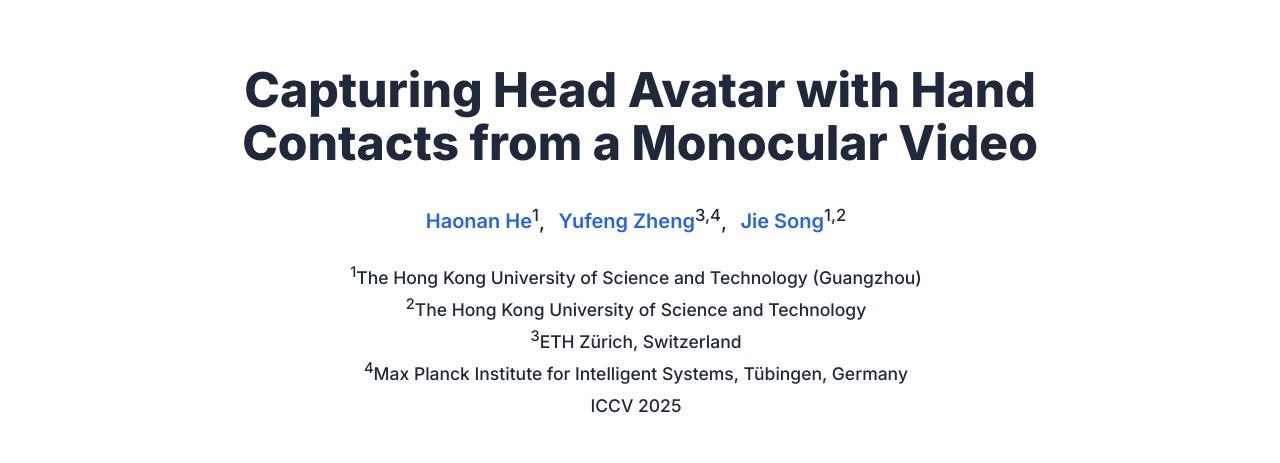
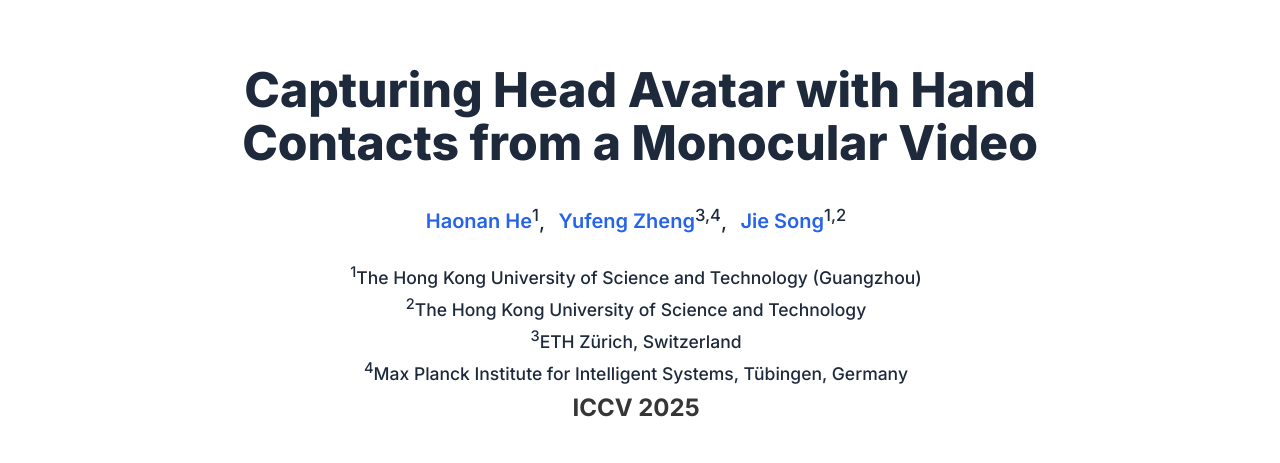
Before and after one commit to haonanhe/hand_head_avatar, a plain HTML site: page index.html in a window 1280 px wide. Shown: the top 463 px of the page. Drawn offline with nearby package versions, Linux system fonts and the light colour scheme; some icons are missing.

Commit message:
strong iccv2025

```diff
--- a/index.html
+++ b/index.html
@@ -200,7 +200,8 @@
                         <sup>2</sup>The Hong Kong University of Science and Technology<br>
                         <sup>3</sup>ETH Zürich, Switzerland<br>
                         <sup>4</sup>Max Planck Institute for Intelligent Systems, Tübingen, Germany<br>
-                        ICCV 2025
+                        <!-- ICCV 2025 -->
+                        <strong class="is-size-4">ICCV 2025</strong>
                       </small>
                     </span>
                   </div>
```
